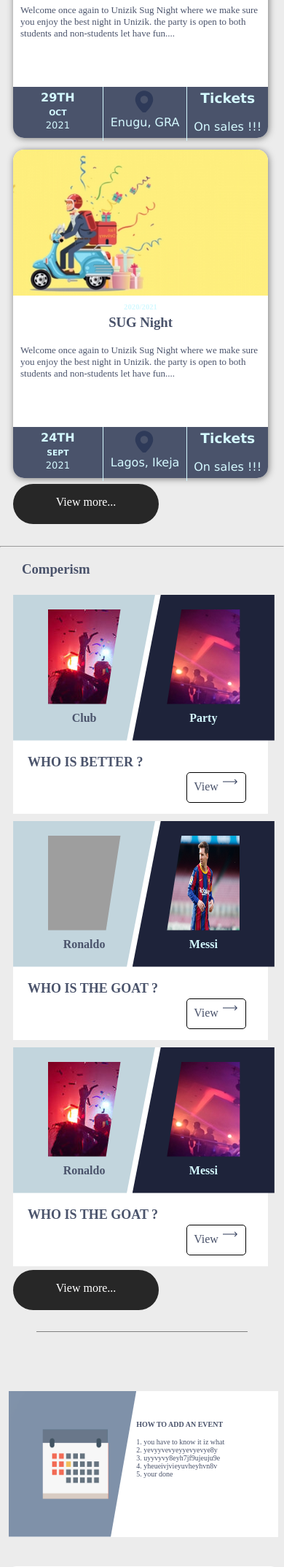
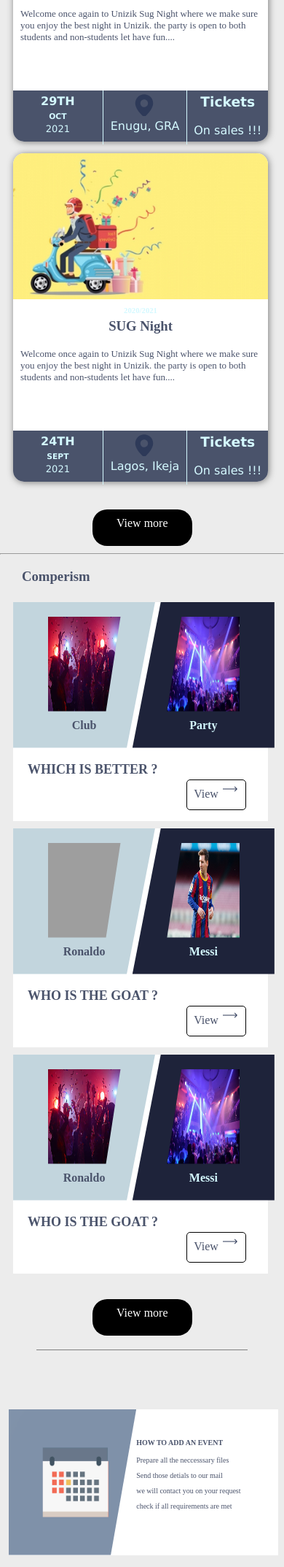
Before and after one commit to WinterDevelopers/fibble-box, a Django app: page / in a window 390 px wide; the page is wider, and only the part inside the window is pictured. Shown: the part 3080-5227 px from the top of that part at 73% size. Run offline with Django 3.2, Linux system fonts and the light colour scheme; data comes from the database, SQL or seed files in the repository; grey boxes are pictures that could not be loaded.

Commit message:
view more

```diff
--- a/static/css/fibblebox.css
+++ b/static/css/fibblebox.css
@@ -64,14 +64,15 @@
 
 }
 .content-viewmore{
-    background-color:rgb(39, 39, 39);
+    position: absolute;
+
+    background-color:rgb(0, 0, 0);
     color: white;
-    height: 55px;
-    margin-top: 210px;
+    height: 30px;
     text-align: center;
     border-radius: 20px;
-    margin-left: 8px;
-    width: 200px;
+    width: 30vw;
+    padding: 10px;
 }
 
 .event > img{
@@ -770,7 +771,8 @@
 }
 .comperism-view:hover{
 
-    background-color: wheat;
+    background-color: var(--background-color-form-input);
+    color: whitesmoke;
 
 
 }
--- a/static/css/fibblebox_mobile.css
+++ b/static/css/fibblebox_mobile.css
@@ -145,16 +145,7 @@
         width:30vw;
         height: 150px;
     }
-    .content-viewmore{
-        background-color:rgb(39, 39, 39);
-        color: white;
-        height: 55px;
-        text-align: center;
-        border-radius: 70px;
-        width: 200px;
-        margin-left: 40px;
-        margin-top: 0px;
-    }
+
 
     .content > div {
         margin-left:0px;
--- a/templates/index.html
+++ b/templates/index.html
@@ -137,8 +137,13 @@
             </div>
 
         </div>
-
-        <div style="display: grid;"><div class="content-viewmore" onclick="view_button_func()"> <p>View more...</p></div></div>
+    </div>
+</div>
+<div>
+    <div style=" width: 35vw; height: 50px; margin: 10px auto; text-align: center; position: relative;">
+        <div class="content-viewmore">
+            View more
+        </div>
     </div>
 </div>
 <div class="ads1">
@@ -246,7 +251,14 @@
             </div>
 
         </div>
-        <div class="content-viewmore"> <p>View more...</p></div>
+
+    </div>
+    <div>
+        <div style=" width: 35vw; height: 50px; margin: 10px auto; text-align: center; position: relative;">
+            <div class="content-viewmore">
+                View more
+            </div>
+        </div>
     </div>
     <hr>
 </div>
@@ -258,18 +270,18 @@
                 <div class="comperism-box-a">
 
                    <div class="pic-box-a">
-                    <img src="{% static 'images/9ja-party2.jpg' %}" alt="Awards" style="background-size: cover;">
+                    <img src="{% static 'images/9ja-party2.jpg' %}" alt="Awards"  width="100px" height="130px">
 
                    </div>
                    <p>Club</p>
                 </div>
                 <div class="comperism-box-b">
                     <div class="pic-box-b">
-                        <img src="{% static 'images/9ja-party.jpg' %}" alt="Awards" style="background-size: cover;">
+                        <img src="{% static 'images/9ja-party.jpg' %}" alt="Awards"  width="100px" height="130px">
                     </div>
                     <p>Party</p>
                 </div>
-                <div class="comperism-title">WHO IS BETTER ?</div>
+                <div class="comperism-title">WHICH IS BETTER ?</div>
                 <div class="comperism-view">
                     View
                     <svg width="24" height="24" viewBox="0 0 24 24" fill="none" xmlns="http://www.w3.org/2000/svg">
@@ -309,14 +321,14 @@
                 <div class="comperism-box-a">
 
                    <div class="pic-box-a">
-                    <img src="{% static 'images/9ja-party2.jpg' %}" alt="Awards" style="background-size: cover;">
+                    <img src="{% static 'images/9ja-party2.jpg' %}" alt="Awards"  width="100px" height="130px">
 
                    </div>
                    <p>Ronaldo</p>
                 </div>
                 <div class="comperism-box-b">
                     <div class="pic-box-b">
-                        <img src="{% static 'images/9ja-party.jpg' %}" alt="Awards" style="background-size: cover;">
+                        <img src="{% static 'images/9ja-party.jpg' %}" alt="Awards"  width="100px" height="130px">
                     </div>
                     <p>Messi</p>
                 </div>
@@ -328,11 +340,16 @@
                     </svg>
                 </div>
             </div>
-
         </div>
-        <div class="content-viewmore"> <p>View more...</p></div>
     </div>
 
+</div>
+<div>
+    <div style=" width: 35vw; height: 50px; margin: 10px auto; text-align: center; position: relative;">
+        <div class="content-viewmore">
+            View more
+        </div>
+    </div>
 </div>
 <div style="background-color: grey; position: relative; top: -1px; height: 1px; margin: 20px 50px; "></div>
 
@@ -342,13 +359,10 @@
             <img src="{% static 'images/events.png' %}" alt="" class="img-event-add">
             <div class="how-to-event">
                 <h4>HOW TO ADD AN EVENT</h4>
-                <p>
-                    1. you have to know it iz what <br>
-                    2. yevyyvevyeyyevyevye8y <br>
-                    3. uyyvyvy8eyh7jf9ujeuju9e <br>
-                    4. yheueivjvieyuvheyhvn8v <br>
-                    5. your done
-                </p>
+                <p> Prepare all the neccesssary files</p>
+                <p> Send those detials to our mail</p>
+                <p> we will contact you on your request</p>
+                <p> check if all requirements are met</p>
             </div>
         </div>
     </div>
```
